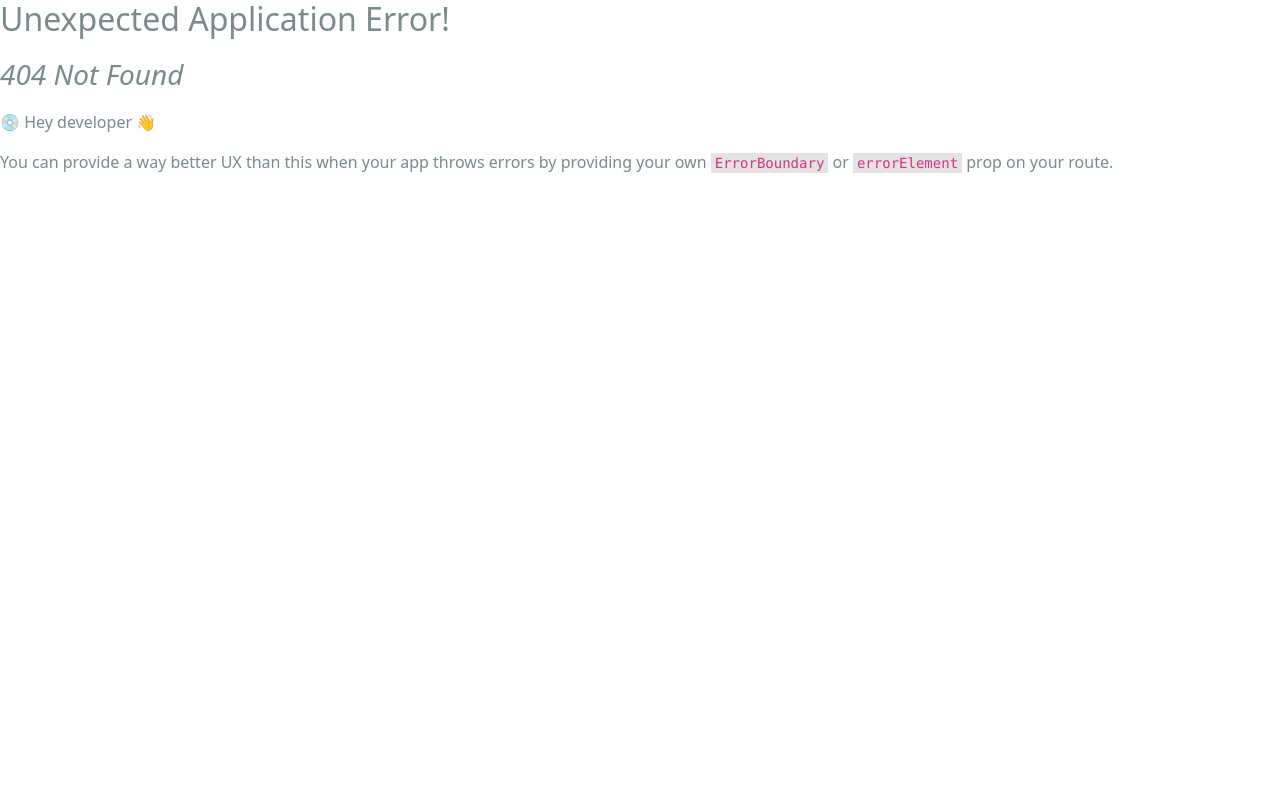
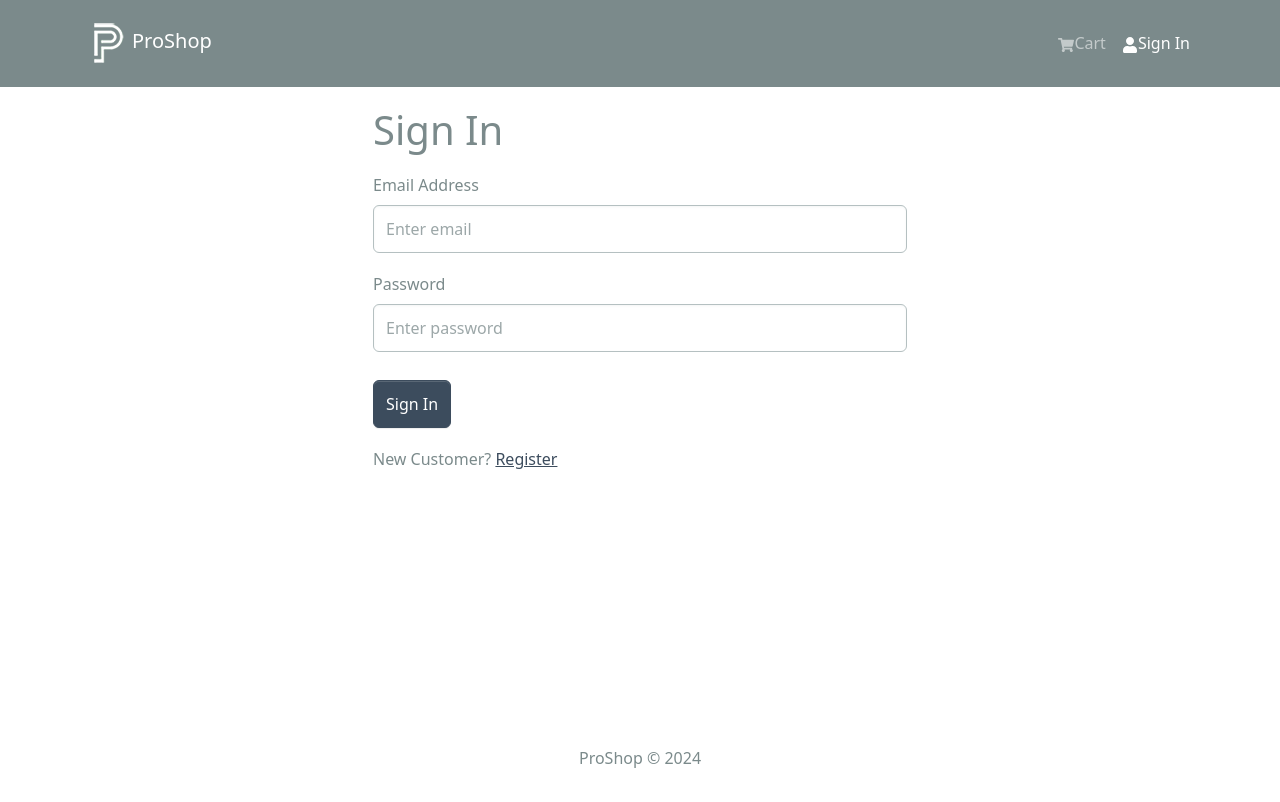
Before and after one commit to ajdm31/ProShop-Ecommerce-MERN, a React (Create React App) app in the folder frontend/: page /login in a window 1280 px wide. Before the commit this address had no page. Shown: the top 802 px of the page. Built offline with nearby package versions, Linux system fonts and the light colour scheme.

Commit message:
Added Login Screen Layout

```diff
--- /dev/null
+++ b/frontend/src/components/FormContainer.jsx
@@ -0,0 +1,16 @@
+import React from 'react';
+import {Container, Row, Col} from 'react-bootstrap';
+
+const FormContainer = ({ children}) => {
+  return (
+    <Container>
+        <Row className='justify-content-md-center'>
+            <Col xs={12} md={6}>
+                {children}
+            </Col>
+        </Row>
+    </Container>
+  )
+}
+
+export default FormContainer
--- a/frontend/src/index.js
+++ b/frontend/src/index.js
@@ -16,6 +16,7 @@
 import HomeScreen from './screens/HomeScreen';
 import ProductScreen from './screens/ProductScreen';
 import CartScreen from './screens/CartScreen.jsx';
+import LoginScreen from './screens/LoginScreen.jsx';
 
 
 const router = createBrowserRouter(
@@ -24,6 +25,7 @@
       <Route index={true} path='/' element={<HomeScreen/>} />
       <Route path='/product/:id' element={<ProductScreen/>} />
       <Route path='/cart' element={<CartScreen/>} />
+      <Route path='/login' element={<LoginScreen/>} />
     </Route>
   )
 )
--- /dev/null
+++ b/frontend/src/screens/LoginScreen.jsx
@@ -0,0 +1,58 @@
+import {useState} from 'react';
+import {Link} from 'react-router-dom';
+import {Form, Button, Row, Col} from 'react-bootstrap';
+import FormContainer from '../components/FormContainer';
+
+const LoginScreen = () => {
+
+    const [email, setEmail] = useState('');
+    const [password, setPassword] = useState('');
+
+    const submitHandler = (e) => {
+        e.preventDefault();
+        console.log('Submit');
+    }
+
+
+  return (
+    <FormContainer>
+        <h1>Sign In</h1>
+
+        <Form onSubmit={submitHandler}>
+            <Form.Group controlId='email' className="my-3">
+                <Form.Label>Email Address</Form.Label>
+                <Form.Control
+                    type='email'
+                    placeholder='Enter email'
+                    value={email}
+                    onChange={(e) => setEmail(e.target.value) }
+                ></Form.Control>
+            </Form.Group>
+
+            <Form.Group controlId='password' className="my-3">
+                <Form.Label>Password</Form.Label>
+                <Form.Control
+                    type='password'
+                    placeholder='Enter password'
+                    value={password}
+                    onChange={(e) => setPassword(e.target.value) }
+                ></Form.Control>
+            </Form.Group>
+
+            <Button type='submit' variant='primary' className='mt-2'>
+                Sign In
+            </Button>
+        </Form>
+
+        <Row className='py-3'>
+            <Col>
+                New Customer? <Link to='/register'>Register</Link>
+            </Col>
+        </Row>
+
+
+    </FormContainer>
+  )
+}
+
+export default LoginScreen
```
